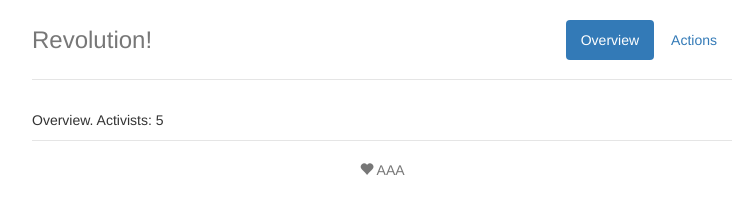
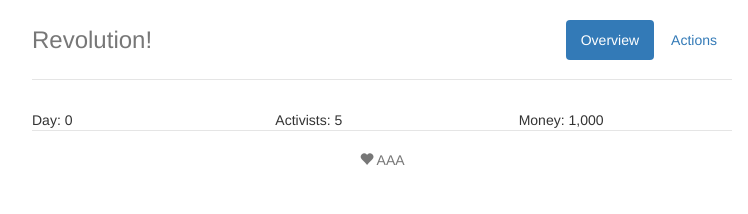
Before and after one commit to 4ZM/classwar-js, a website: page app/index.html in a window 1280 px wide. Shown: the whole page, without its empty margins (258-1006 px from the left). Drawn offline with nearby package versions, Linux system fonts and the light colour scheme; some packages are replaced by stand-ins of ours; files that its build step writes are made by us from their sources; a script that the page names is missing.

Commit message:
Basic info in overview view

```diff
--- a/app/scripts/controllers/overview.js
+++ b/app/scripts/controllers/overview.js
@@ -2,10 +2,11 @@
 
 angular.module('classwarApp')
   .controller('OverviewCtrl', function ($scope) {
-    $scope.activists = CLASSWAR.state.activists;
     $scope.awesomeThings = [
       'HTML5 Boilerplate',
       'AngularJS',
       'Karma'
     ];
+
+    $scope.state = CLASSWAR.state;
   });
--- a/app/views/overview.html
+++ b/app/views/overview.html
@@ -1 +1,11 @@
-<p>Overview. Activists: {{activists}}</p>
+<div class="row">
+    <div class="col-md-4">
+        Day: {{state.day|number}}
+    </div>
+    <div class="col-md-4">
+        Activists: {{state.activists|number}}
+    </div>
+    <div class="col-md-4">
+        Money: {{state.money|number}}
+    </div>
+</div>
```
